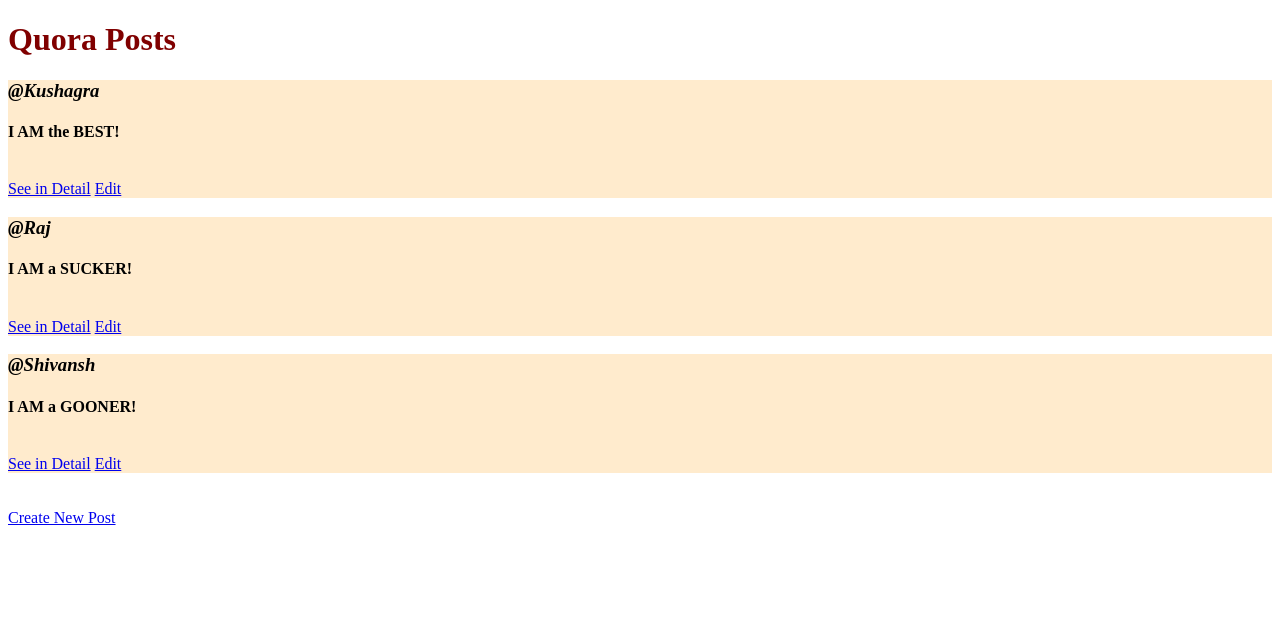
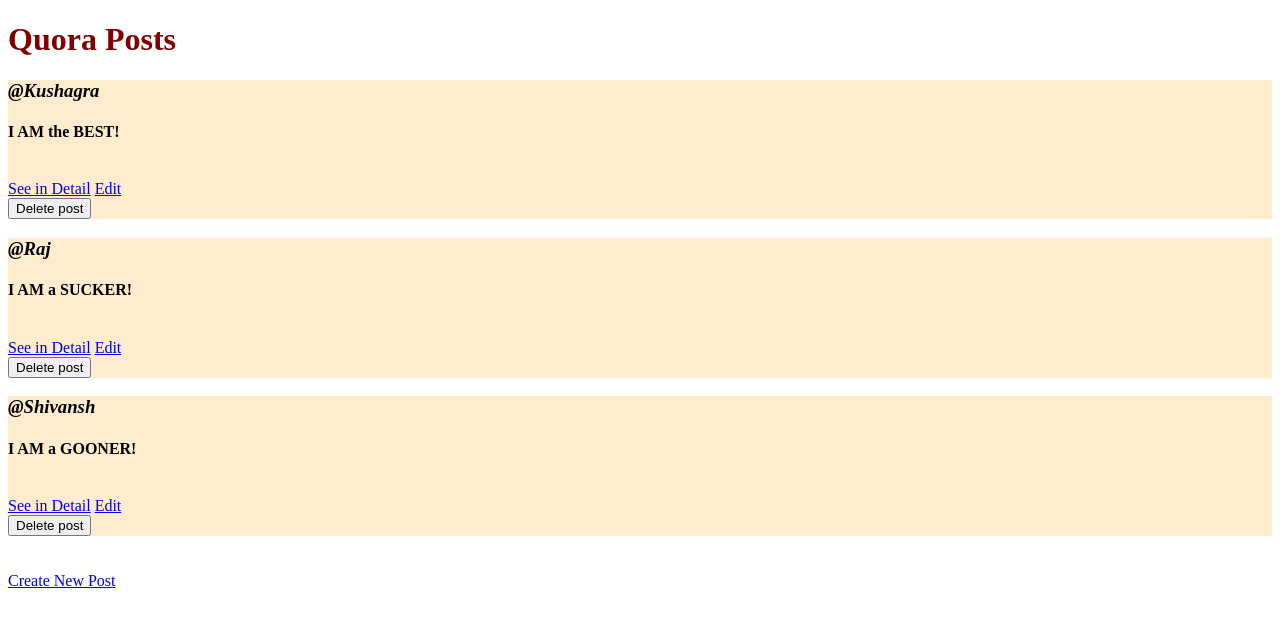
Before and after one commit to kushagra9926/Web-Dev-Notes, a Node server app: page /posts in a window 1280 px wide. Shown: the top 627 px of the page. Run offline with Node 20, Linux system fonts and the light colour scheme.

Commit message:
feat: add delete functionality for posts

```diff
--- a/Backend/REST_CLASS/index.js
+++ b/Backend/REST_CLASS/index.js
@@ -66,6 +66,11 @@
     res.render("edit.ejs", { post });
 });
 
+app.delete("/posts/:id", (req, res) => {
+    let { id } = req.params;
+    posts = posts.filter((p) => id !== p.id);
+    res.redirect("/posts");
+});
 app.listen(port, () => {
     console.log(`listening on port ${port}`);
 });
--- a/Backend/REST_CLASS/views/index.ejs
+++ b/Backend/REST_CLASS/views/index.ejs
@@ -15,6 +15,9 @@
             <br>
             <a href="http://localhost:8080/posts/<%= post.id%>">See in Detail</a>
             <a href="http://localhost:8080/posts/<%= post.id%>/edit">Edit</a>
+            <form method="post" action="/posts/<%= post.id%>?_method=DELETE">
+                <button>Delete post</button>
+            </form>
         </div>
     <%}%>
 
```
